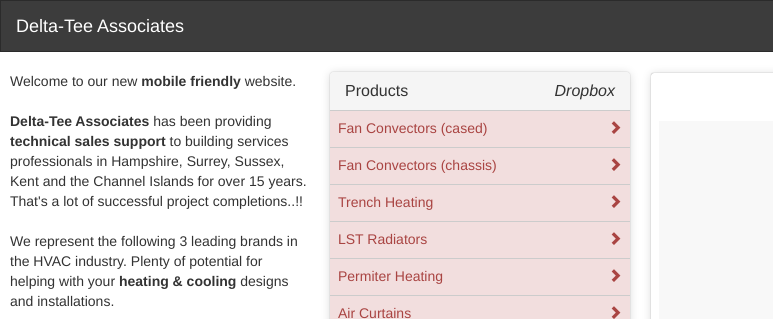
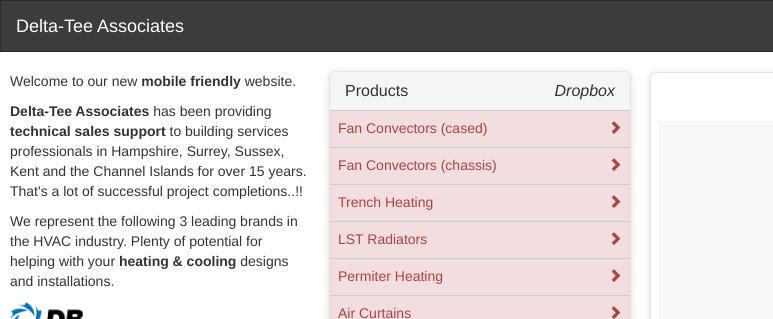
Before and after one commit to robsquires/delta-tee-website, a website: page index.html in a window 1280 px wide. Shown: the top 319 px of the page, 0-773 px from the left. Drawn offline with Linux system fonts and the light colour scheme; a script that the page names is missing.

Commit message:
adjusted vertical spacing

```diff
--- a/index.html
+++ b/index.html
@@ -29,12 +29,10 @@
         <!-- intro-->
         <div class="col-md-3">
           <div class="container-fluid">
-            <div class="row">
-              <p>
-                Welcome to our new <strong>mobile friendly</strong> website.</br></br>
-                <strong>Delta-Tee Associates</strong> has been providing <strong>technical sales support</strong> to building services professionals in Hampshire, Surrey, Sussex, Kent and the Channel Islands for over 15 years. That's a lot of successful project completions..!!<br/><br/>
-                We represent the following 3 leading brands in the HVAC industry. Plenty of potential for helping with your <strong>heating & cooling</strong> designs and installations.
-              </p>
+            <div class="row intro">
+              <p>Welcome to our new <strong>mobile friendly</strong> website.</p>
+              <p><strong>Delta-Tee Associates</strong> has been providing <strong>technical sales support</strong> to building services professionals in Hampshire, Surrey, Sussex, Kent and the Channel Islands for over 15 years. That's a lot of successful project completions..!!</p>
+              <p>We represent the following 3 leading brands in the HVAC industry. Plenty of potential for helping with your <strong>heating & cooling</strong> designs and installations.</p>
             </div>
 
             <!-- manufacturers -->
--- a/sass/main.scss
+++ b/sass/main.scss
@@ -22,6 +22,15 @@
 .col-md-3 {
     padding-left: 10px;
     padding-right: 10px;
+}
+
+// intro
+
+.intro {
+    br {
+        font-size: 10px;
+        line-height:1;
+    }
 }
 
 // products
```
Also changed, not shown: assets/css/main.css.
